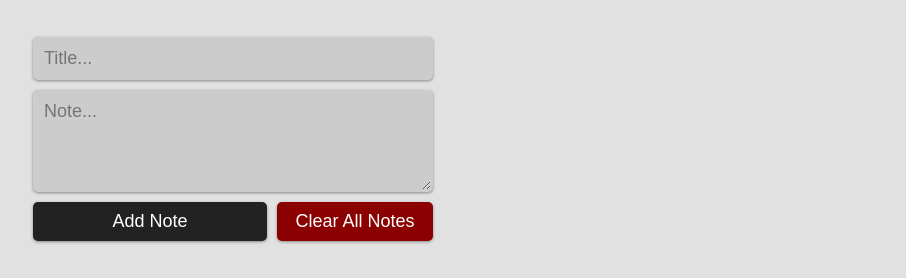
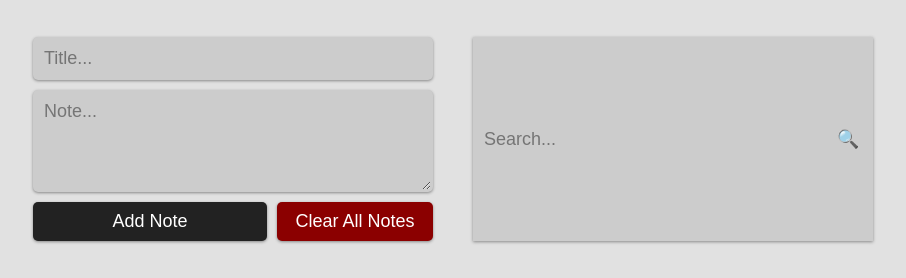
Before and after one commit to june0039/notes-search-starter, a plain HTML site: page index.html in a window 1280 px wide. Shown: the part 70-348 px from the top of the page, without its empty margins (187-1093 px from the left). Drawn offline with Linux system fonts and the light colour scheme.

Commit message:
searchBar

```diff
--- a/index.html
+++ b/index.html
@@ -19,6 +19,11 @@
         <button id=clear type="button">Clear All Notes</button>
     </form>
 
+    <idv class="searchBar">
+        <input id="search" name='search' placeholder="Search...">
+        <div class="magnifier" > &#128269;</div>
+    </idv>
+
     <div id='notes'>
 
     </div>
--- a/script.js
+++ b/script.js
@@ -64,7 +64,6 @@ $notes.addEventListener('click', function (e) {
     }
 })
 
-
 function displayNote(note) {
     $notes.innerHTML += `
     <div class='note'>
@@ -76,3 +75,17 @@ function displayNote(note) {
 }
 
 init()
+
+const $search = document.getElementById('search')
+
+let timer = null
+
+$search.addEventListener('keydown', function () {
+    timer = setTimeout(search, 500)
+
+})
+
+function search() {
+    alert()
+
+}
--- a/styles.css
+++ b/styles.css
@@ -70,7 +70,28 @@ button:hover {
 
 }
 
+.searchBar {
 
+    display:grid;
+    grid-template-columns: 1fr 50px;
+    background: #ccc;
+    box-shadow: 0 1px 3px #888;
+
+
+}
+
+#search {
+    grid-column: span 1;
+    background: none;
+    box-shadow: none ;
+}
+
+.magnifier{
+
+    text-align: center;
+    align-self: center;
+
+}
 
 input:focus-visible,
 textarea:focus-visible {
```
Also changed, not shown: 1 other file.
